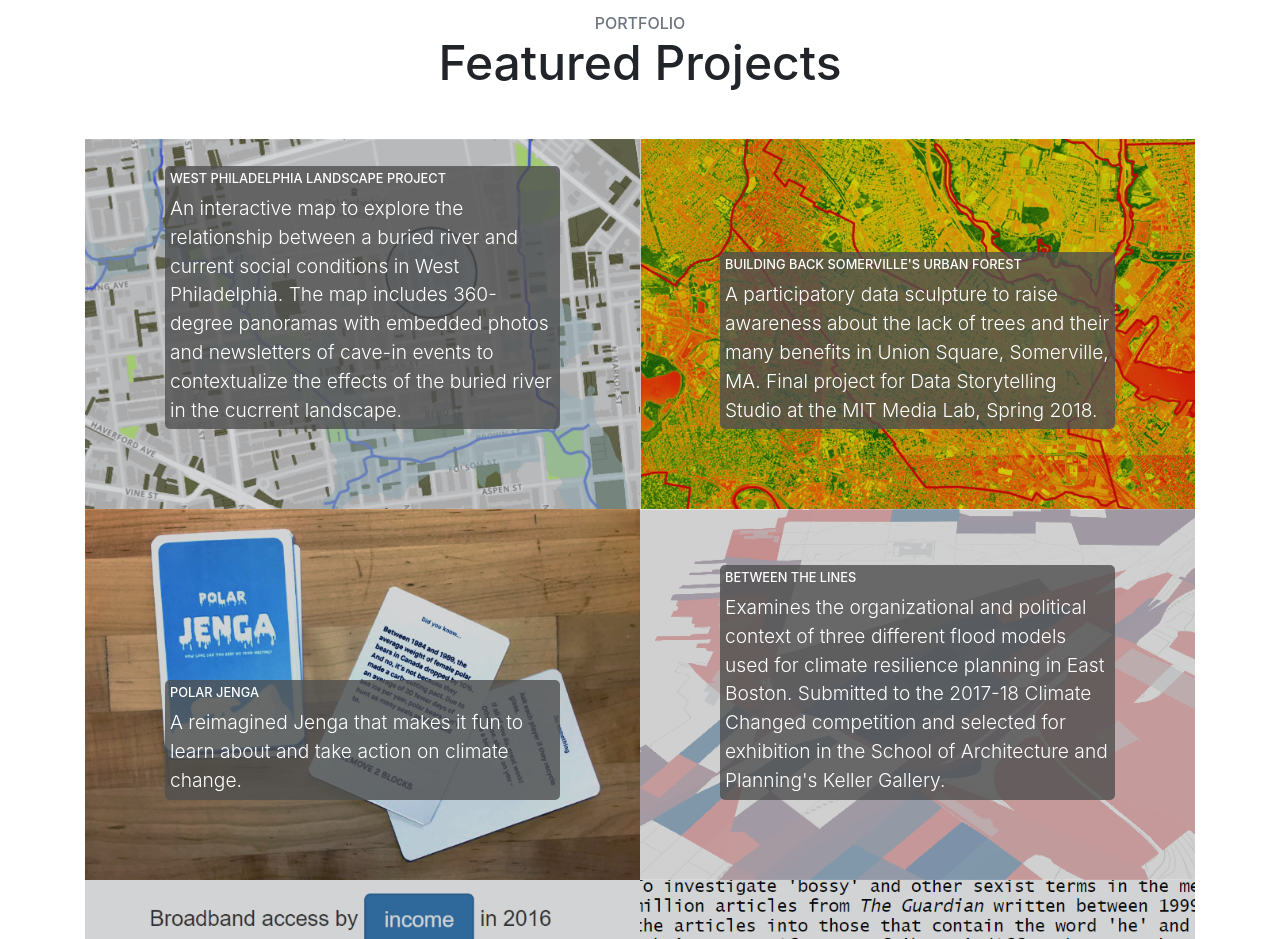
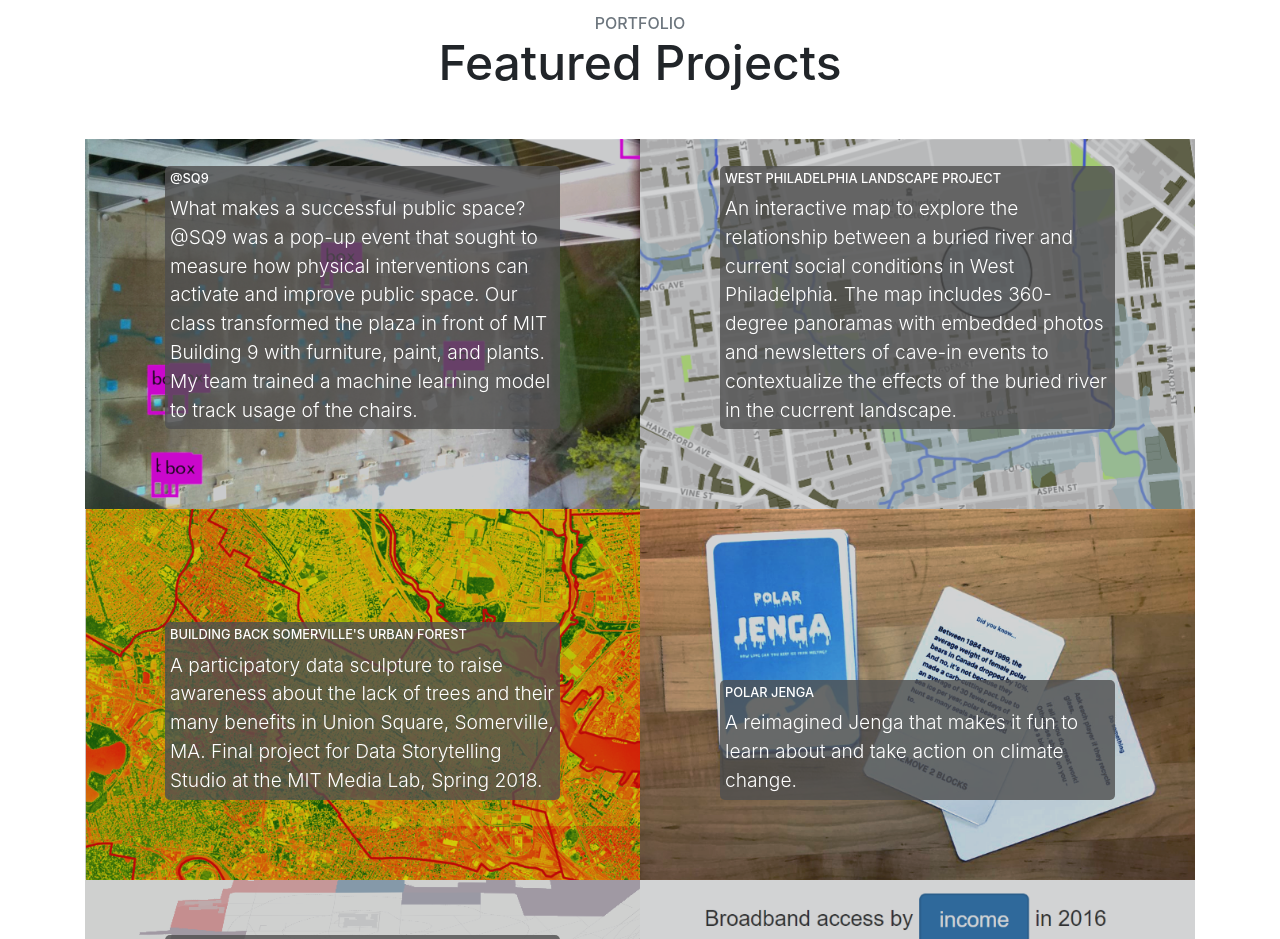
Before and after one commit to sgilman/sgilman.github.io, a website with bundled scripts: page index.html in a window 1280 px wide. Shown: the part 1420-2359 px from the top of the page. Built offline with nearby package versions, Linux system fonts and the light colour scheme.

Commit message:
added square nine

```diff
--- a/index.html
+++ b/index.html
@@ -87,6 +87,18 @@
           <h2 class="mb-5">Featured Projects</h2>
         </div>
         <div class="row no-gutters">
+
+		 <div class="col-lg-6">
+            <a class="portfolio-item" target="_blank" href="https://drive.google.com/open?id=1ilSobXHYcJTwBv7rd9WlNi85MbQNxRIB">
+              <span class="caption">
+                <span class="caption-content">
+                  <h2>@SQ9</h2>
+                  <p class="mb-0">What makes a successful public space? @SQ9 was a pop-up event that sought to measure how physical interventions can activate and improve public space. Our class transformed the plaza in front of MIT Building 9 with furniture, paint, and plants. My team trained a machine learning model to track usage of the chairs.</p>
+                </span>
+              </span>
+              <img class="img-fluid" src="img/square-nine.png" alt="">
+            </a>
+          </div>
 
 		 <div class="col-lg-6">
             <a class="portfolio-item" target="_blank" href="https://wplp.net/maps-mill-creek/">
```
Also changed, not shown: img/square-nine.png (added).
